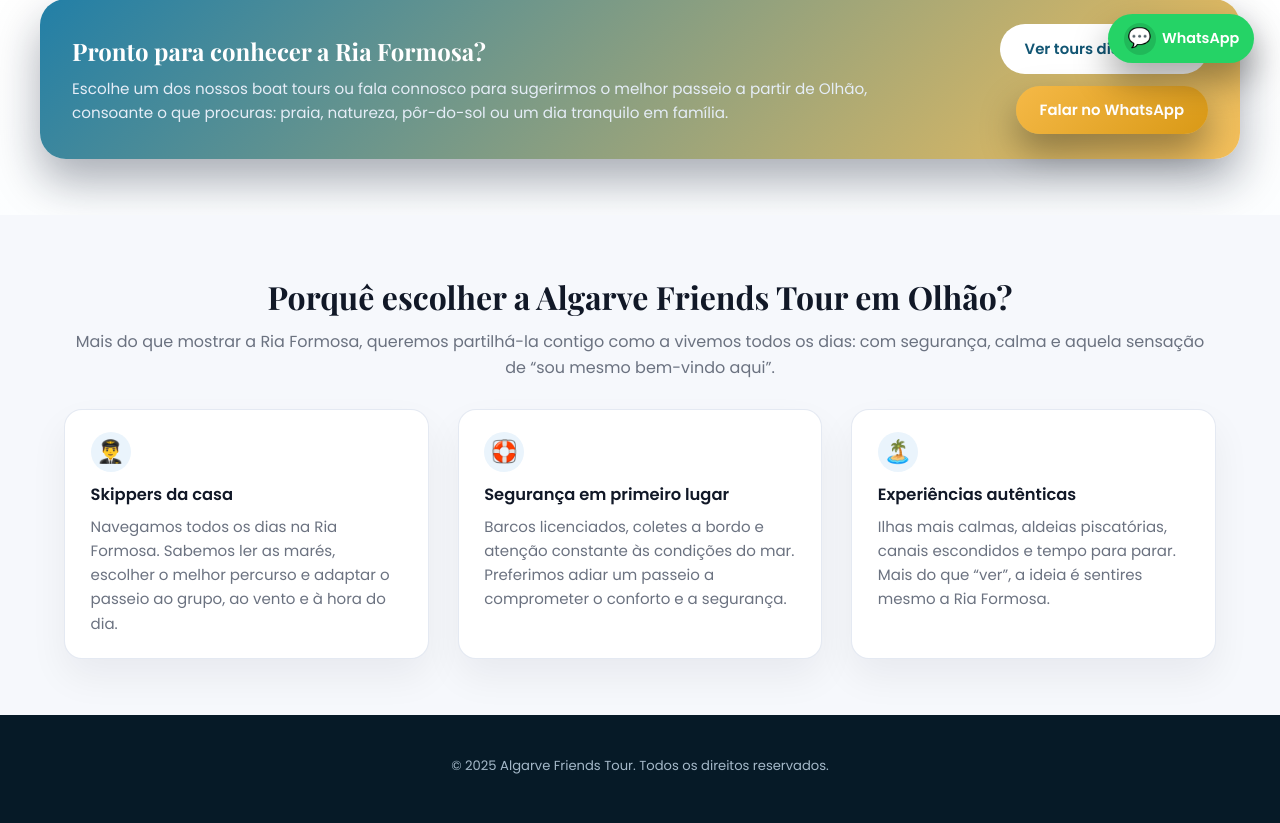
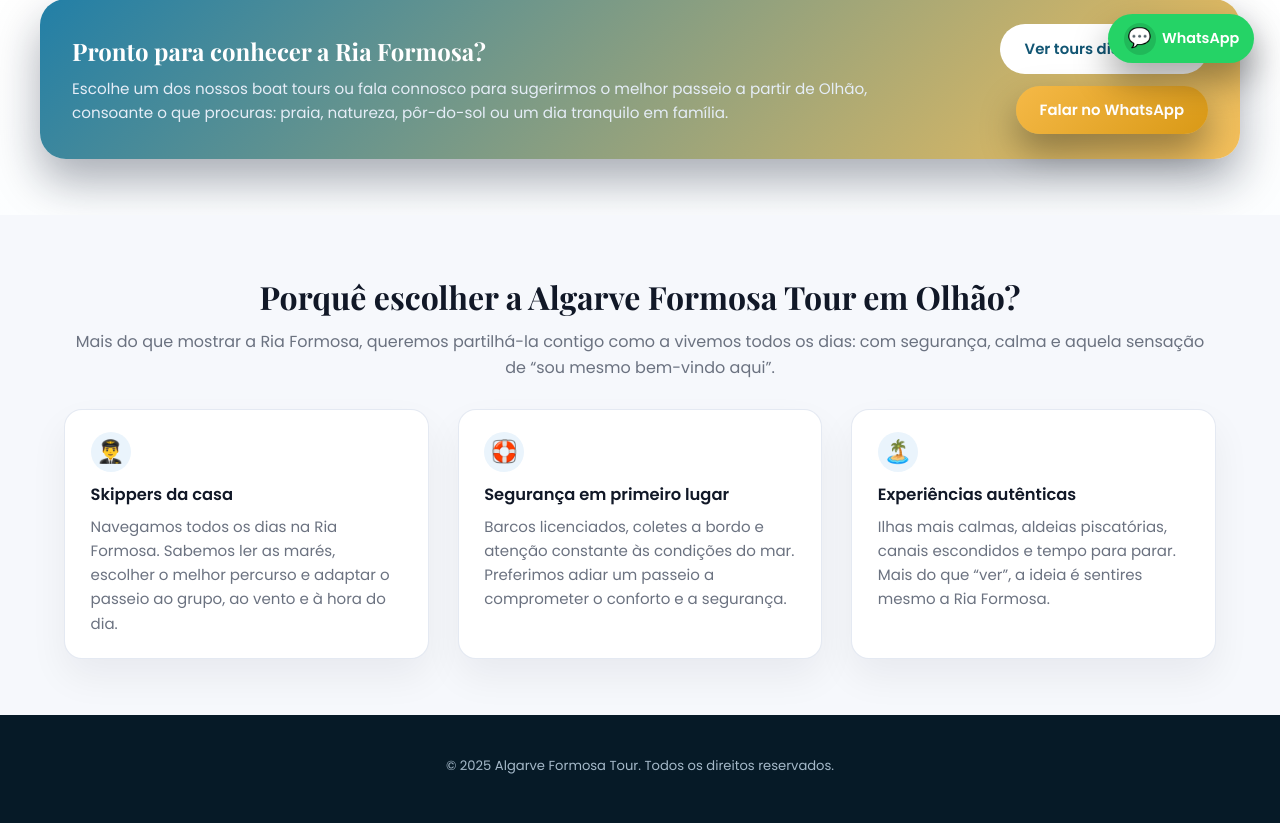
Before and after one commit to megui94/AlgarveFormosa, a Flask app: page /sobre in a window 1280 px wide. Shown: the part 711-1534 px from the top of the page. Run offline with Flask 3, Linux system fonts and the light colour scheme.

Commit message:
Ajustes para deploy

```diff
--- a/templates/about.html
+++ b/templates/about.html
@@ -90,7 +90,7 @@
 <section class="section section-soft">
   <div class="container">
     <header class="section-header">
-      <h2>Porquê escolher a Algarve Friends Tour em Olhão?</h2>
+      <h2>Porquê escolher a Algarve Formosa Tour em Olhão?</h2>
       <p>
         Mais do que mostrar a Ria Formosa, queremos partilhá-la contigo como a vivemos todos os dias:
         com segurança, calma e aquela sensação de “sou mesmo bem-vindo aqui”.
--- a/templates/base.html
+++ b/templates/base.html
@@ -30,7 +30,7 @@
   <header class="navbar">
     <div class="container navbar-inner">
       <div class="brand">
-        <img src="{{ url_for('static', filename='imagens/logo.png') }}" alt="Algarve Friends Tour" class="brand-logo">
+        <img src="{{ url_for('static', filename='imagens/logo.png') }}" alt="Algarve Formosa Tour" class="brand-logo">
         <div>
           <div class="brand-name">Algarve Formosa Tour</div>
           <div class="brand-tagline">Passeios na Ria Formosa a partir de Olhão</div>
@@ -75,7 +75,7 @@
   <!-- FOOTER -->
   <footer class="footer">
     <div class="container">
-      <p>© <span id="ano-footer">2025</span> Algarve Friends Tour. Todos os direitos reservados.</p>
+      <p>© <span id="ano-footer">2025</span> Algarve Formosa Tour. Todos os direitos reservados.</p>
     </div>
   </footer>
 
--- a/templates/index.html
+++ b/templates/index.html
@@ -53,7 +53,7 @@
       <header class="section-header">
         <h2>Táxi marítimo & Boat Tours na Ria Formosa</h2>
         <p>
-          Na Algarve Friends Tour podes escolher entre um serviço de táxi marítimo flexível, ideal para
+          Na Algarve Formosa Tour podes escolher entre um serviço de táxi marítimo flexível, ideal para
           ir e voltar das ilhas, e passeios de barco (boat tours) pensados para aproveitar o dia na Ria
           Formosa, com várias paragens e tempo livre.
         </p>
```
